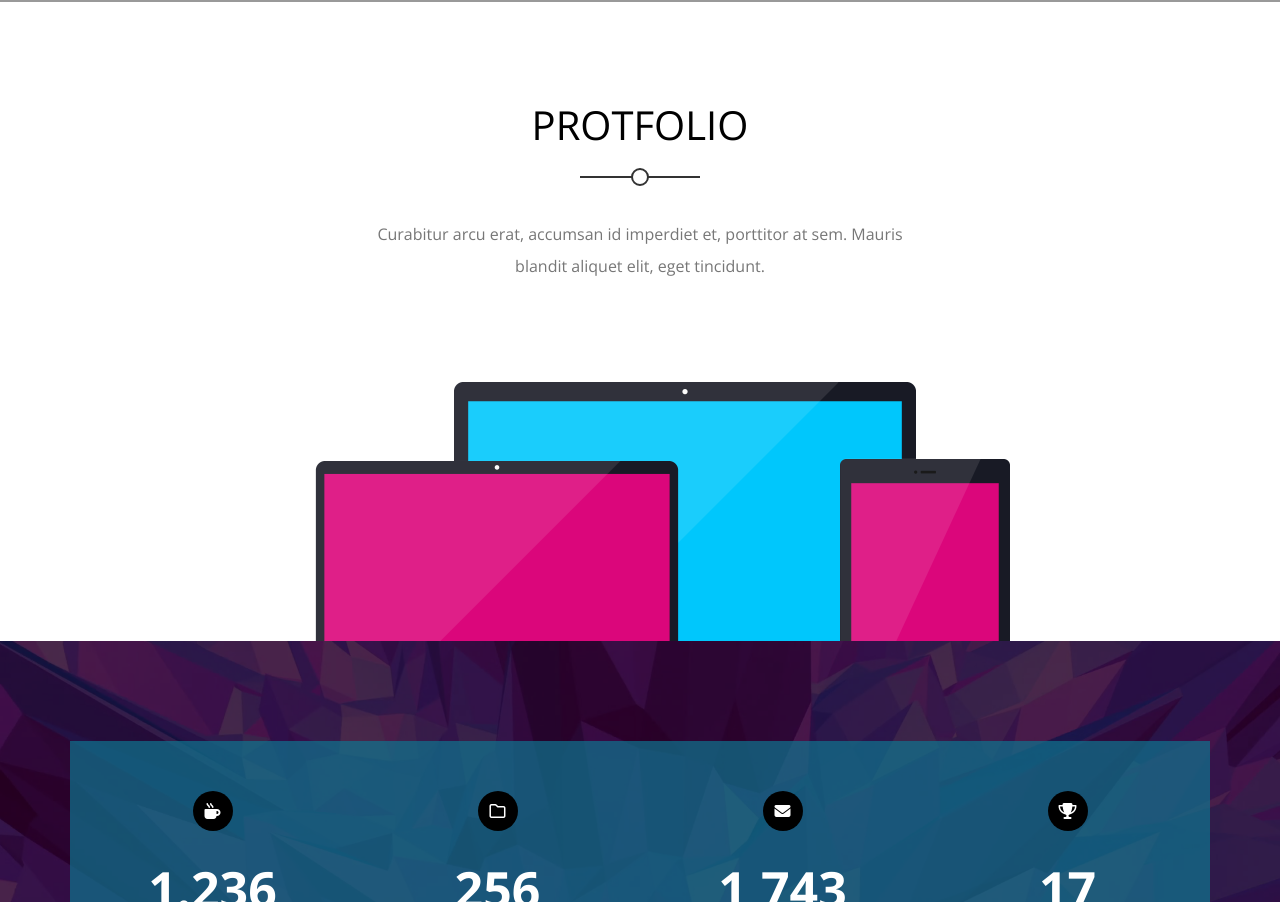
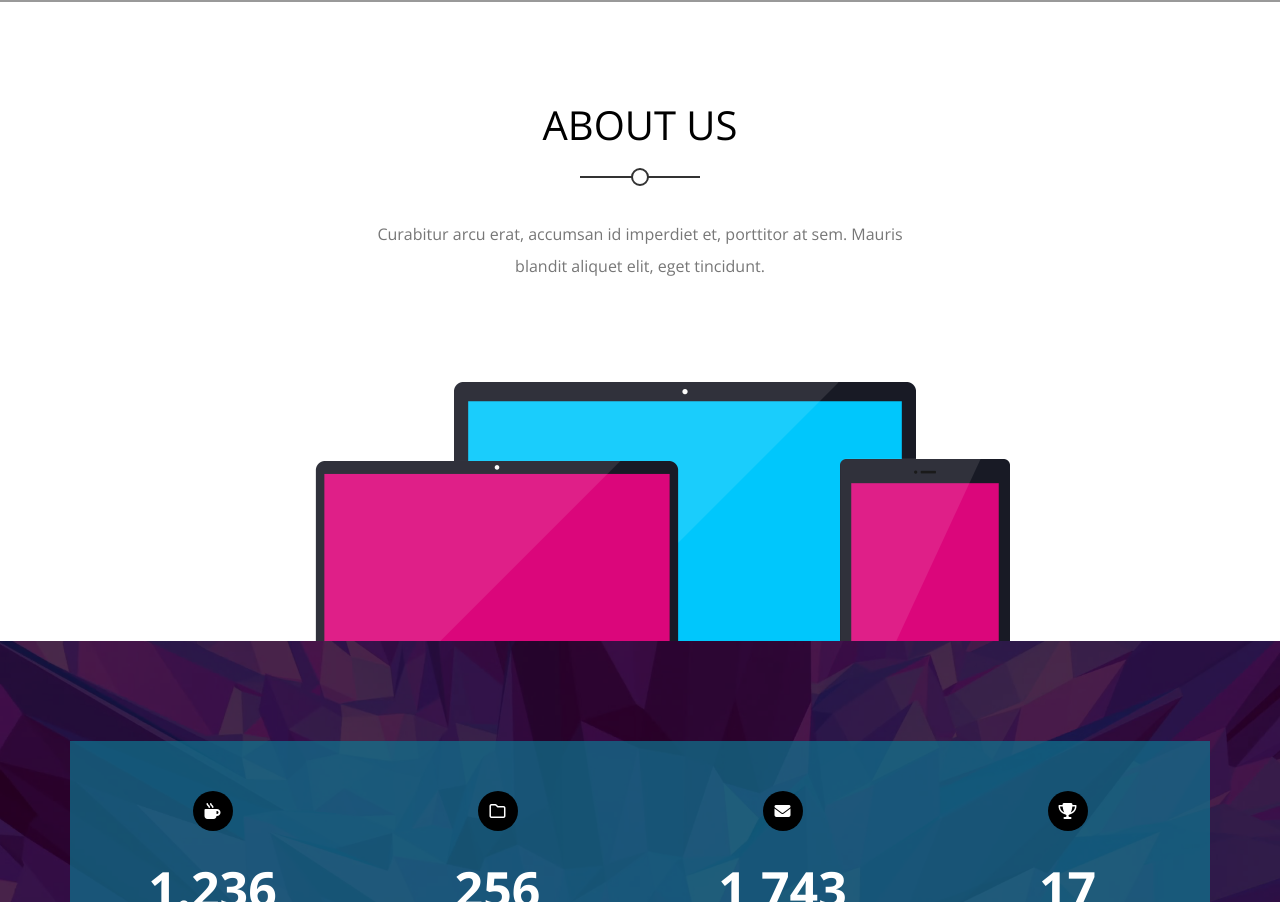
Before and after one commit to Shasper0/Kasper, a plain HTML site: page index.html in a window 1280 px wide. Shown: the part 3987-4889 px from the top of the page. Drawn offline with nearby package versions, Linux system fonts and the light colour scheme.

Commit message:
Update index.html

```diff
--- a/index.html
+++ b/index.html
@@ -207,7 +207,7 @@
     <div class="about">
         <div class="container">
             <div class="main-heading">
-                <h2>Protfolio</h2>
+                <h2>About Us</h2>
                 <p>Curabitur arcu erat, accumsan id imperdiet et, porttitor at sem. Mauris blandit aliquet elit, eget tincidunt. </p>
             </div>
             <img src="img/about.png" alt="">
```
